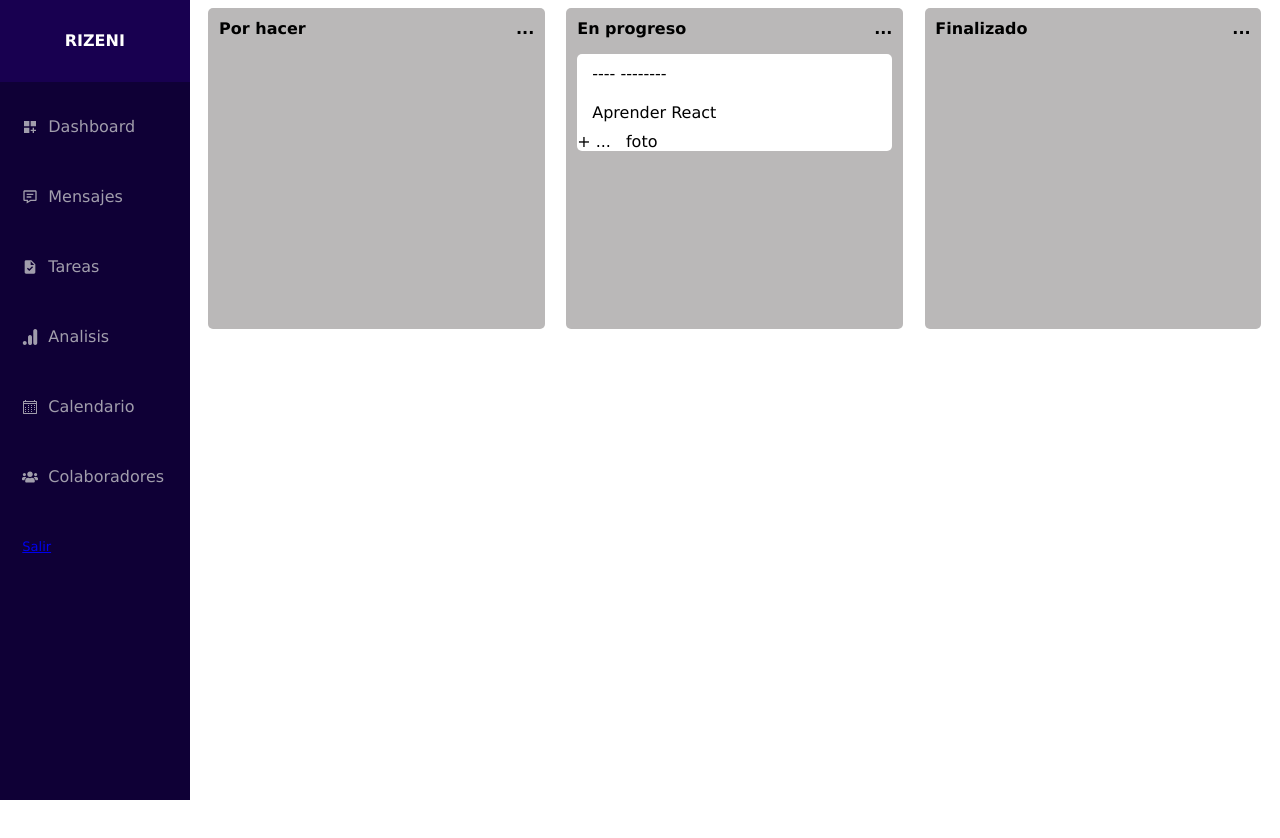
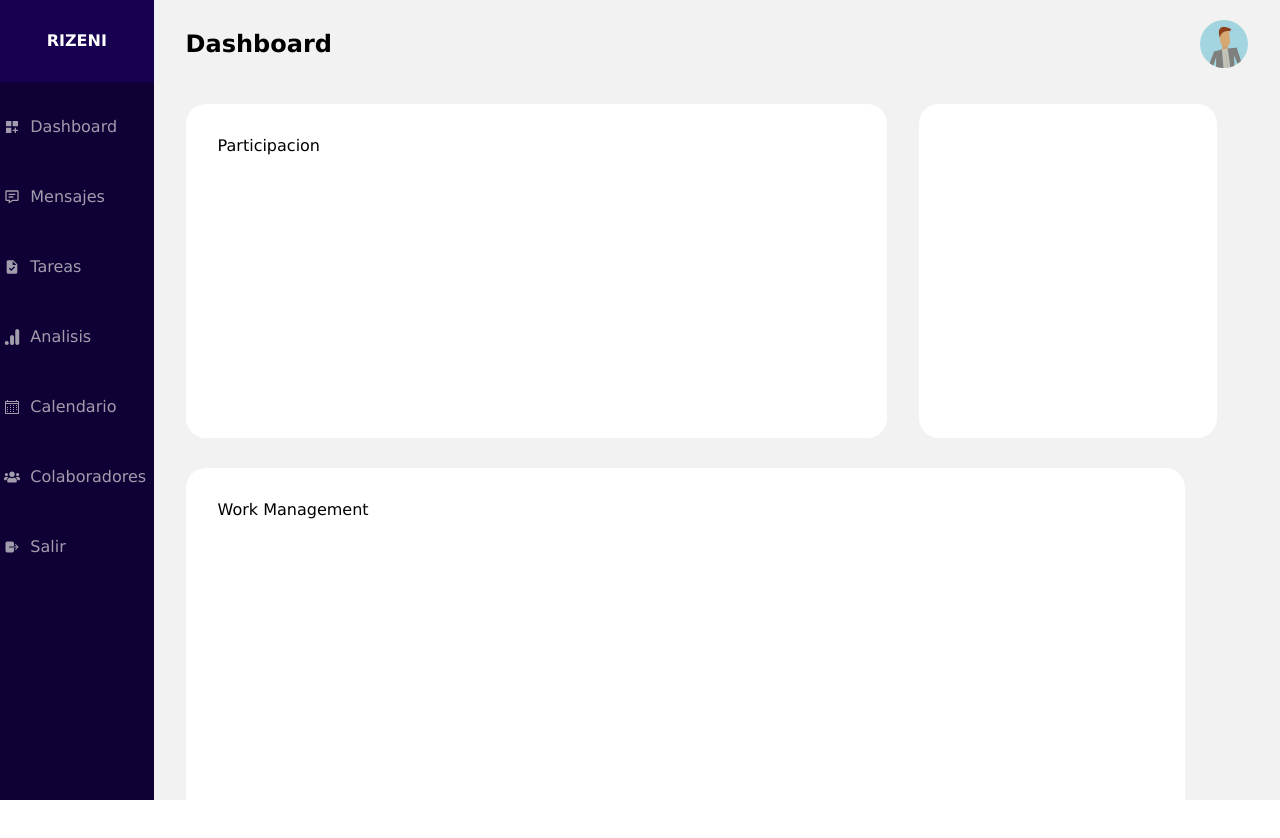
Before and after one commit to romariou76/Rizeni-Project-Management-Application, a React (Create React App) app in the folder client/: page /menu in a window 1280 px wide. Shown: the top 838 px of the page. Before the commit the page ends 800 px from the top, so only its background shows below. Built offline with nearby package versions, Linux system fonts and the light colour scheme.

Commit message:
fix: pequeños ajustes y creacion del dashboard content

```diff
--- a/client/src/components/DashboardPage.jsx
+++ b/client/src/components/DashboardPage.jsx
@@ -1,8 +1,17 @@
+import avatar from "../svg/user.svg"
+
 function DashboardPage() {
     return (
-        <div>
-            <div>Participacion</div>
-            <div>Work Management</div>
+        <div className="dashboard-content">
+            <div className="title-area">
+                <p>Dashboard</p>
+                <img className="avatar" src={avatar}></img>
+            </div>
+            <div className="participation">
+                <div className="participation-content">Participacion</div>
+                <div className="participation-details"></div>
+            </div>
+            <div className="work-MG-content">Work Management</div>
         </div>
      );
 }
--- a/client/src/components/Menu.js
+++ b/client/src/components/Menu.js
@@ -1,11 +1,13 @@
 import "../styles/Menu.css";
 import Todo from "./Todo";
+import DashboardPage from "./DashboardPage"
 import { MdDashboardCustomize } from "react-icons/md";
 import { BiMessageDetail } from "react-icons/bi";
 import { MdTask } from "react-icons/md";
 import { VscCalendar } from "react-icons/vsc";
 import { FaUsers } from "react-icons/fa";
 import { SiGoogleanalytics } from "react-icons/si";
+import { IoLogOut } from "react-icons/io5";
 import { Link } from "react-router-dom";
 
 function Menu() {
@@ -47,34 +49,13 @@ function Menu() {
           </label>
 
           <label>
-            <a><Link to="/">Salir</Link></a>
+            <IoLogOut />
+            <a><Link to="/" className="p">Salir</Link></a>
           </label>
 
         </div>
       </div>
-      <div className="dashboard_menu">
-        <div className="column-todo">
-          <div className="head-column">
-            <p>Por hacer</p>
-            <p>...</p>
-          </div>
-        </div>
-
-        <div className="column-progress">
-          <div className="head-column">
-            <p>En progreso</p>
-            <p>...</p>
-          </div>
-          <Todo />
-        </div>
-
-        <div className="column-finalized">
-          <div className="head-column">
-            <p>Finalizado</p>
-            <p>...</p>
-          </div>
-        </div>
-      </div>
+      <DashboardPage />
     </div>
   );
 }
--- a/client/src/components/Navbar.js
+++ b/client/src/components/Navbar.js
@@ -15,7 +15,6 @@ function Navbar() {
 
       <a>Home</a>
       <a>About</a>
-      <a><Link to="/login">Salir</Link></a>
       <div className="register-button"><Link to="/login">Ingresar</Link></div>
 
       {/* <a >
--- a/client/src/styles/Dashboard.css
+++ b/client/src/styles/Dashboard.css
@@ -1,6 +1,5 @@
 .dashboard-container{
     display: flex;
-    justify-content: end;
 }
 
 .db-column{
@@ -21,3 +20,64 @@
     height: 12rem;
     border: 1px solid gray;
 } */
+
+.dashboard-content{
+    padding: 1rem 2rem 1rem 2rem;
+    width: 88%;
+    justify-content: end;
+    flex-direction: column;
+    height:96vh;
+    background-color: rgb(243, 242, 242);
+}
+
+.title-area{
+    display: flex;
+    align-items: center;
+    justify-content: space-between;
+    width: 100%;
+    height: 3.5rem;
+    font-weight: bold;
+    margin-bottom: 2rem;
+    /* background-color: violet; */
+}
+
+.title-area p{
+    font-weight: bold;
+    font-size: 1.5rem;
+}
+
+.avatar{
+    cursor: pointer;
+    width: 3rem;
+}
+
+.participation{
+    display: flex;
+    height: 300px;
+}
+
+.participation-content{
+    width: 60%;
+    height: 270px;
+    background-color: white;
+    border-radius: 20px;
+    padding: 2rem;
+}
+
+.participation-details{
+    width: 22%;
+    height: 270px;
+    background-color: white;
+    margin-left: 2rem;
+    padding: 2rem;
+    border-radius: 20px;
+}
+
+.work-MG-content{
+    width: 88%;
+    height: 400px;
+    background-color: white;
+    border-radius: 20px;
+    margin-top: 4rem;
+    padding: 2rem;
+}
--- a/client/src/styles/Login.css
+++ b/client/src/styles/Login.css
@@ -1,4 +1,5 @@
 .login-container {
+  background: linear-gradient(to right, #480048, #C04848); /* W3C, IE 10+/ Edge, Firefox 16+, Chrome 26+, Opera 12+, Safari 7+ */
   width: 100%;
   height: 100vh;
   display: flex;
--- a/client/src/styles/Menu.css
+++ b/client/src/styles/Menu.css
@@ -1,4 +1,5 @@
 .Menu-container{
+    width: 100%;
     display: flex;
 }
 
@@ -6,7 +7,7 @@
     display: flex;
     flex-direction: column;
     justify-content: flex-start;
-    width: 15%;
+    width: 12%;
     background-color: #0f0036;
     color: #fff;
     height: 100vh;
@@ -39,6 +40,13 @@
 
 .menu-options p{
     margin-left: 10px;
+}
+
+.menu-options .p{
+    margin-left: 10px;
+    text-decoration: none;
+    color: rgba(219, 219, 219, 0.716);
+    font-size: 1rem;
 }
 
 .menu-options label:hover{
--- a/client/src/styles/Register.css
+++ b/client/src/styles/Register.css
@@ -1,5 +1,5 @@
 .register-container{
-    background-color: #710080;
+    background: linear-gradient(to right, #3c1053, #ad5389); /* W3C, IE 10+/ Edge, Firefox 16+, Chrome 26+, Opera 12+, Safari 7+ */
     width: 100%;
     height: 100vh;
     display: flex;
@@ -94,7 +94,7 @@
     color: #ffffff;
     width: 30px;
     height: 30px;
-    margin-left: -13%;
+    margin-left: -5%;
 }
 
 .twiter-container{
@@ -114,7 +114,7 @@
     color: #ffffff;
     width: 30px;
     height: 30px;
-    margin-left: -18%;
+    margin-left: -10%;
 }
 
 .google-container{
@@ -133,7 +133,7 @@
     color: #ffffff;
     width: 30px;
     height: 30px;
-    margin-left: -18%;
+    margin-left: -9%;
 }
 
 .github-container{
@@ -153,5 +153,5 @@
     color: #ffffff;
     width: 30px;
     height: 30px;
-    margin-left: -17%;
+    margin-left: -8%;
 }
```
Also changed, not shown: client/src/svg/user.svg (added).
